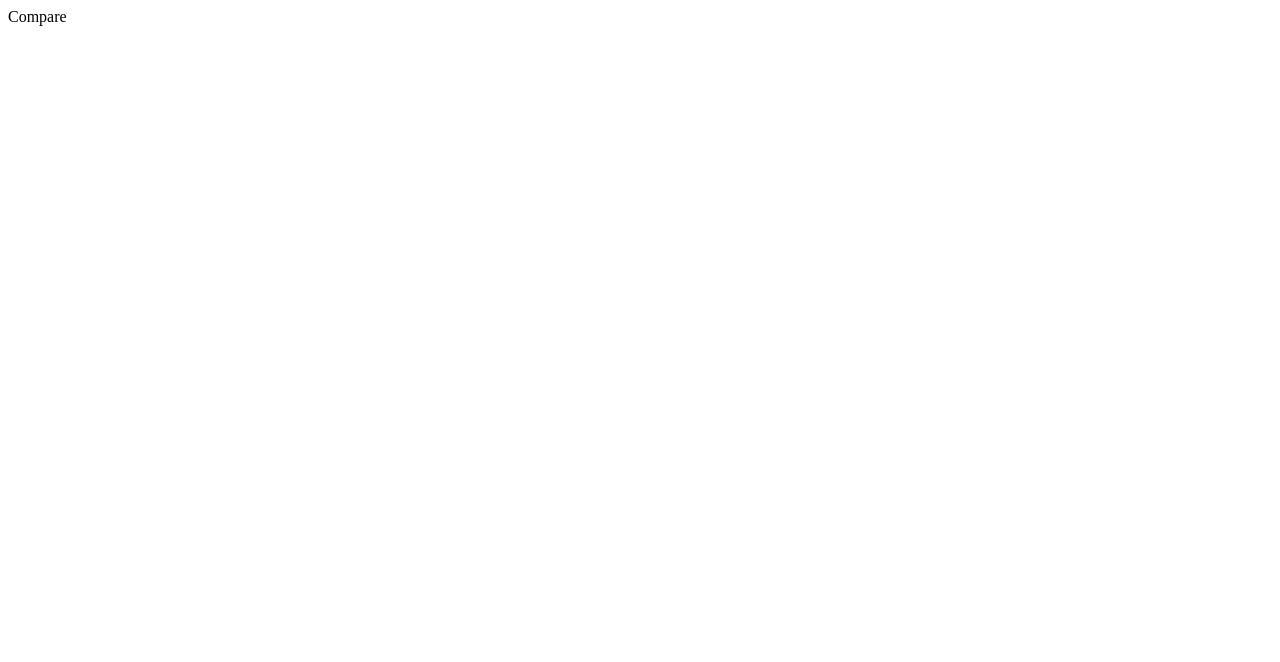
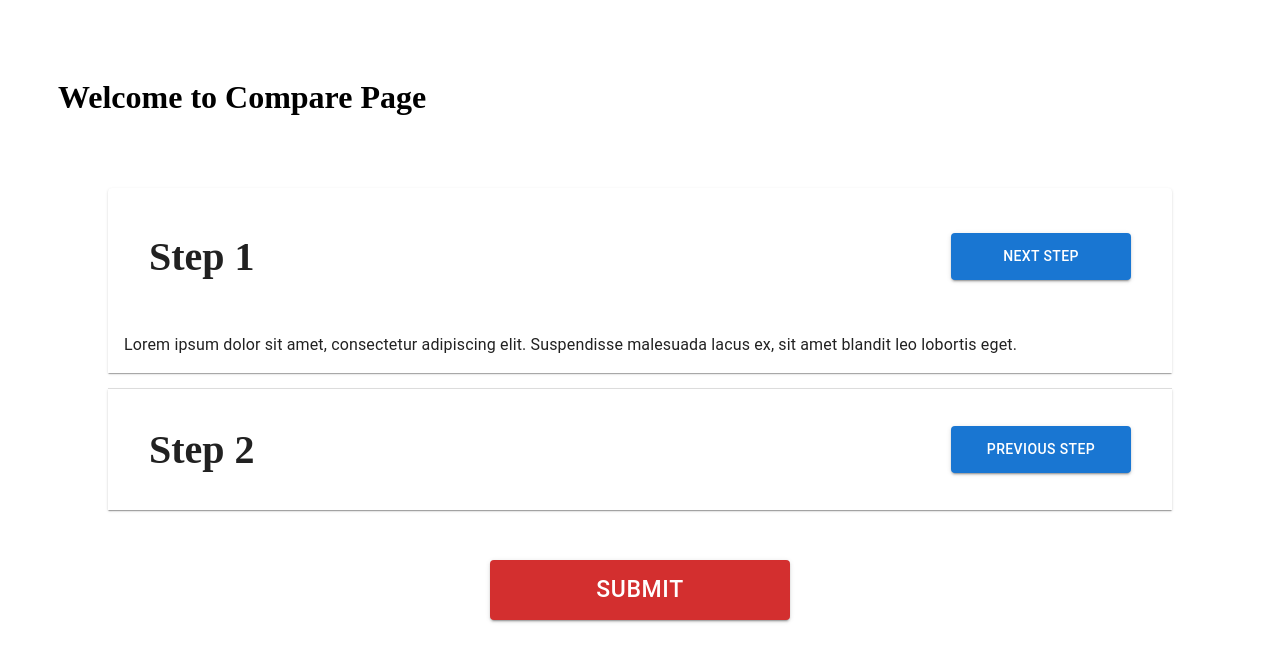
Before and after one commit to dmkhang1101/Best_Fit_Colleges, a React (Create React App) app: page /compare in a window 1280 px wide. Shown: the top 662 px of the page. Built offline with nearby package versions, Linux system fonts and the light colour scheme.

Commit message:
start Compare Page

```diff
--- a/src/components/table/Table.js
+++ b/src/components/table/Table.js
@@ -2,7 +2,6 @@ import { useMemo, useContext } from 'react';
 import { MaterialReactTable } from 'material-react-table';
 import { Box, IconButton } from '@mui/material';
 import {
-  Edit as EditIcon,
   Delete as DeleteIcon,
 } from '@mui/icons-material';
 import { UserContext } from '../../controllers/User';
@@ -43,14 +42,6 @@ export const Table = () => {
       renderRowActions={({ row, table }) => (
         <Box sx={{ display: 'flex', flexWrap: 'nowrap', gap: '8px' }}>
           <IconButton
-            color="secondary"
-            onClick={() => {
-              table.setEditingRow(row);
-            }}
-          >
-            <EditIcon />
-          </IconButton>
-          <IconButton
             color="error"
             onClick={() => {
               const curr = user.userData;
--- /dev/null
+++ b/src/pages/Compare/Compare.css
@@ -0,0 +1,31 @@
+.compare{
+    background-color: inherit;
+    display: flex;
+    flex-direction: column;
+    justify-content: center;
+    align-items:stretch;
+    padding: 50px;
+}
+
+.compare_wrapper{
+    padding: 50px;
+}
+
+.compare_header{
+    display: flex;
+    flex-direction: row;
+    justify-content: space-between;
+    width: 100%;
+    padding: 25px;
+}
+
+.compare_title{
+    font-size: 40px;
+    font-weight: 600;
+}
+
+.compare_submit{
+    padding: 50px;
+    display: flex;
+    justify-content: center;
+}
--- a/src/pages/Compare/Compare.js
+++ b/src/pages/Compare/Compare.js
@@ -1,6 +1,71 @@
+import './Compare.css';
+import * as React from 'react';
+import Accordion from '@mui/material/Accordion';
+import AccordionSummary from '@mui/material/AccordionSummary';
+import AccordionDetails from '@mui/material/AccordionDetails';
+import Typography from '@mui/material/Typography';
+import Button from '@mui/material/Button';
+
 function Compare(){
+    const [expanded1,setExpanded1] = React.useState(true)
+    const [expanded2,setExpanded2] = React.useState(false)
+
     return (
-        <div className="compare">Compare</div>
+        <div className="compare">
+            <h1>Welcome to Compare Page</h1>
+            <div className = "compare_wrapper">
+                <Accordion expanded={expanded1}>
+                    <AccordionSummary
+                    aria-controls="panel1-content"
+                    id="panel1-header">
+                        <div className = "compare_header">
+                            <div className = "compare_title">Step 1</div>
+                            <Button variant="contained" sx={{ width: 180 }}
+                            onClick = {() => {
+                                setExpanded1(false)
+                                setExpanded2(true)
+                            }}>
+                                Next Step
+                            </Button>
+                        </div>
+                    </AccordionSummary>
+                    <AccordionDetails>
+                        <Typography>
+                            Lorem ipsum dolor sit amet, consectetur adipiscing elit. Suspendisse
+                            malesuada lacus ex, sit amet blandit leo lobortis eget.
+                        </Typography>
+                    </AccordionDetails>
+                </Accordion>
+
+                <Accordion expanded={expanded2}>
+                    <AccordionSummary
+                    aria-controls="panel2-content"
+                    id="panel2-header">
+                        <div className = "compare_header">
+                            <div className = "compare_title">Step 2</div>
+                            <Button variant="contained" sx={{ width: 180 }}
+                            onClick = {() => {
+                                setExpanded1(true)
+                                setExpanded2(false)
+                            }}>
+                                Previous Step
+                            </Button>
+                        </div>
+                    </AccordionSummary>
+                    <AccordionDetails>
+                        <Typography>
+                            Lorem ipsum dolor sit amet, consectetur adipiscing elit. Suspendisse
+                            malesuada lacus ex, sit amet blandit leo lobortis eget.
+                        </Typography>
+                    </AccordionDetails>
+                </Accordion>
+
+                <div className = "compare_submit">
+                    <Button variant="contained" sx={{ width: 300, height: 60, fontSize: 23 }} color = "error">Submit</Button>
+                </div>
+
+            </div>
+        </div>
     )
 }
 
```
